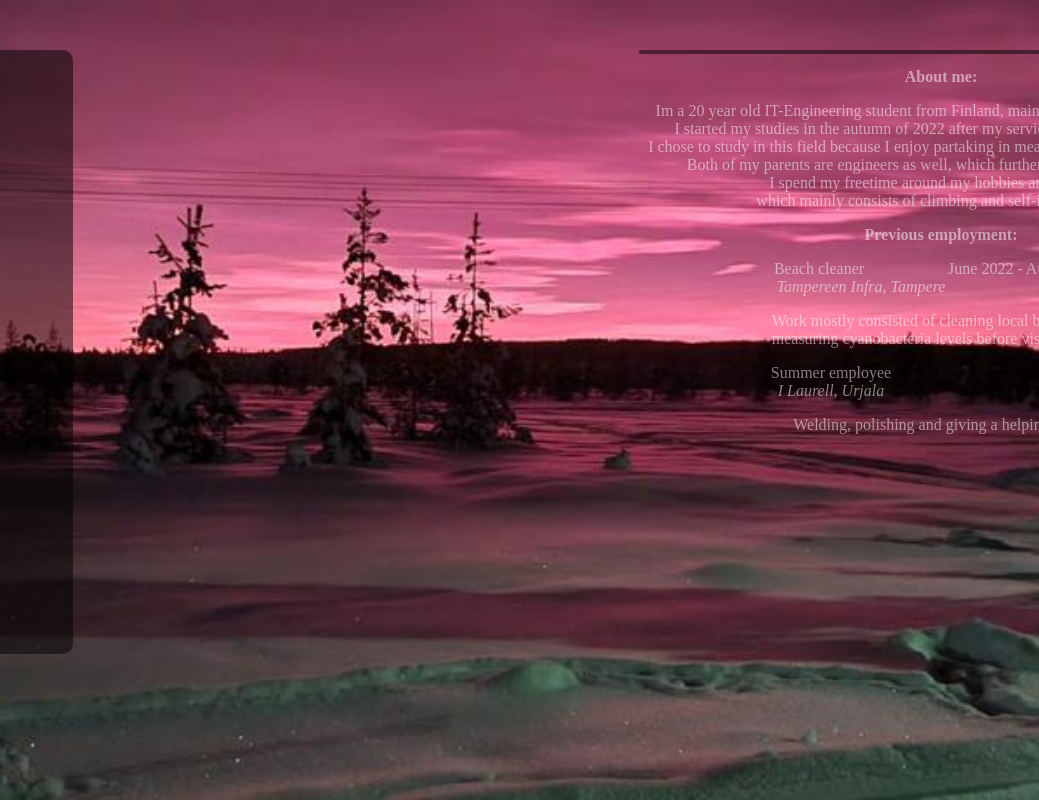
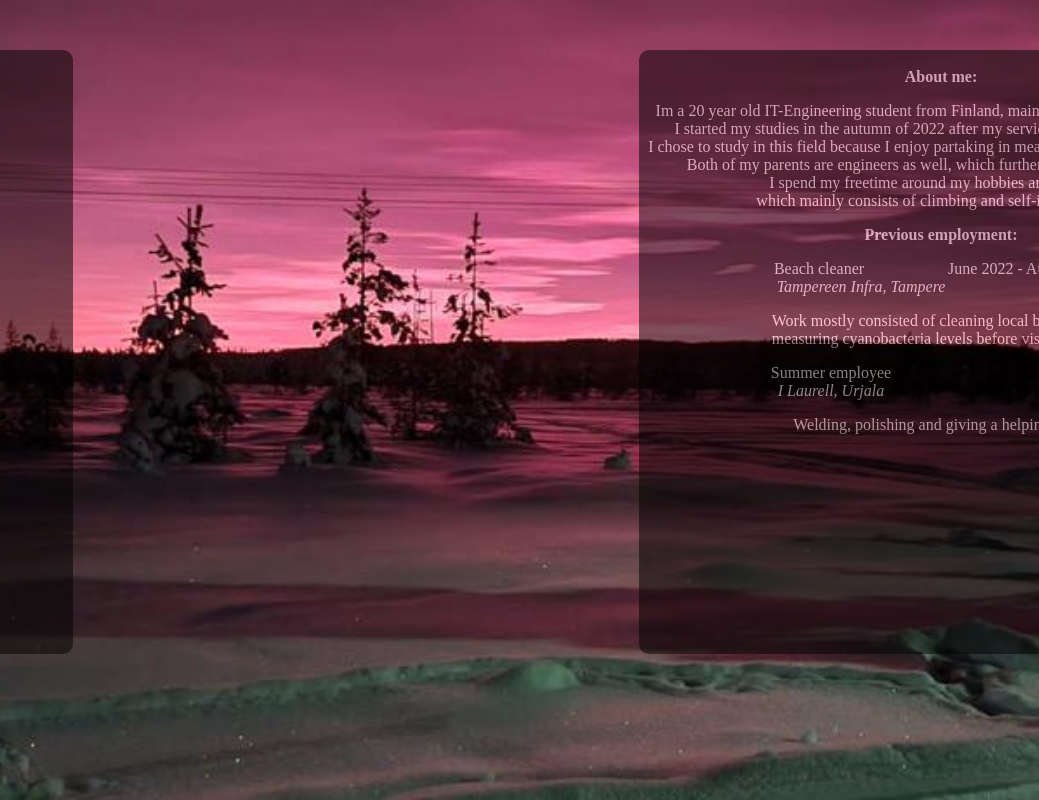
Before and after one commit to perfektionisti/webpage, a plain HTML site: page index.html in a window 1280 px wide. Shown: the full height of the page, 241-1280 px from the left. Drawn offline with Linux system fonts and the light colour scheme.

Commit message:
another fix

```diff
--- a/style.css
+++ b/style.css
@@ -32,7 +32,7 @@ body {
     background-color:black;
     opacity: 50%;
     width: 600px;
-    height: 00px;
+    height: 600px;
     border: 2px black solid;
     border-radius: 10px;
     float:right;
```
